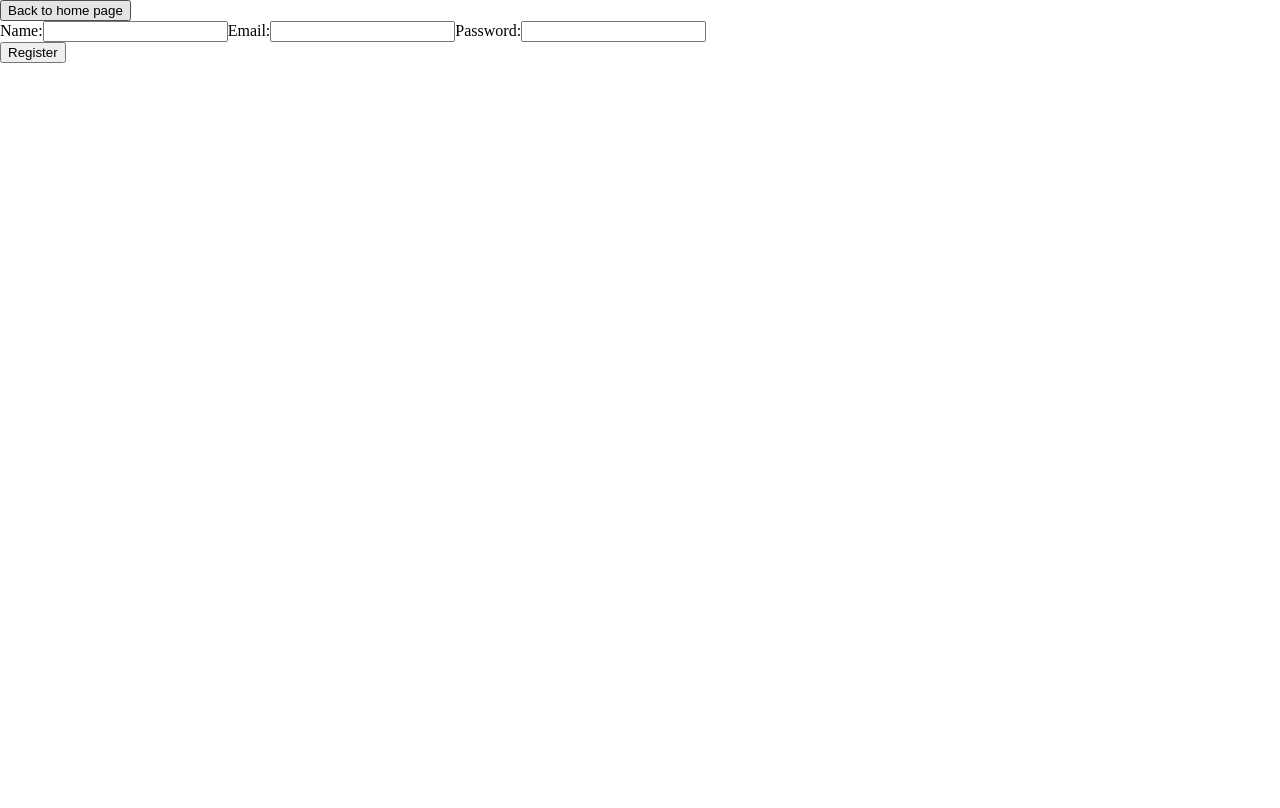
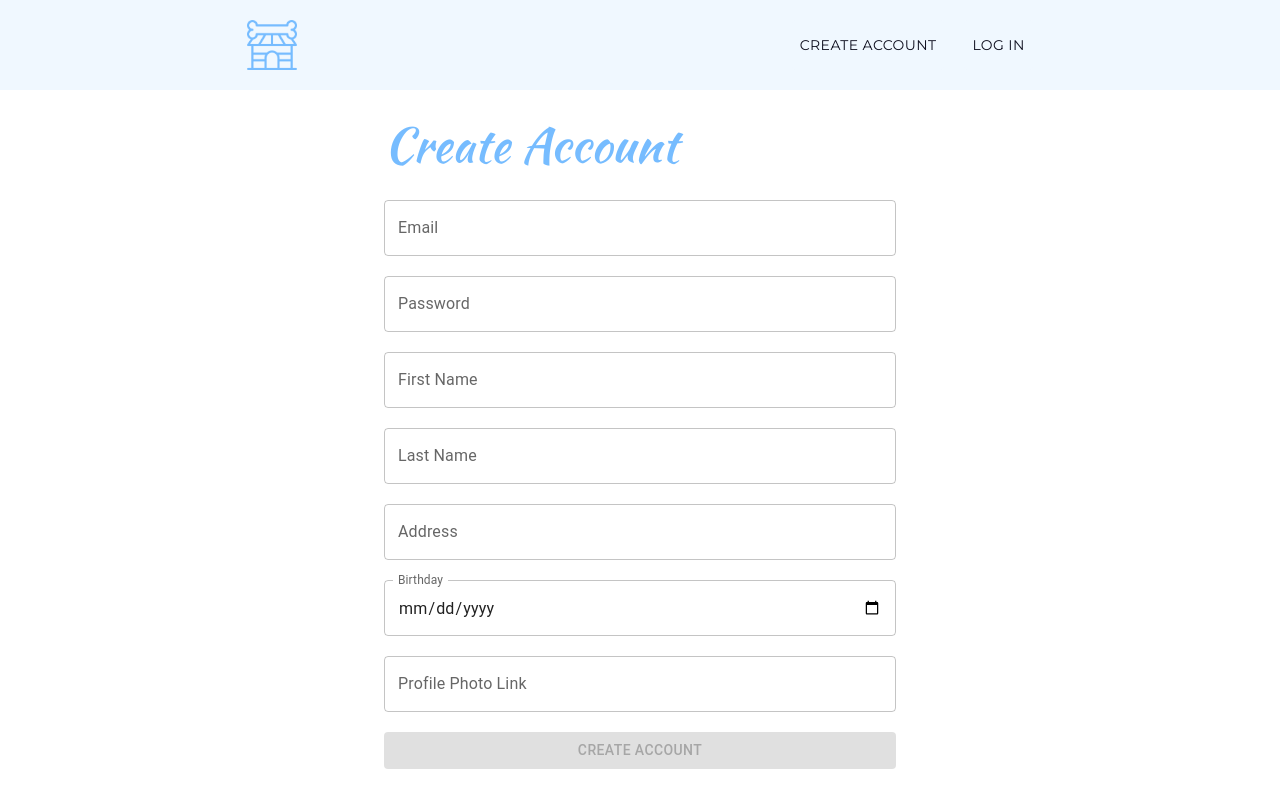
Before and after one commit to dimitar-j/PetHub, a React (Create React App) app in the folder client/: page /register in a window 1280 px wide. Shown: the top 808 px of the page. Built offline with nearby package versions, Linux system fonts and the light colour scheme.

Commit message:
add user authentication pages

```diff
--- a/client/package.json
+++ b/client/package.json
@@ -10,6 +10,7 @@
     "@testing-library/react": "^11.1.0",
     "@testing-library/user-event": "^12.1.10",
     "axios": "^0.21.4",
+    "moment": "^2.29.4",
     "react": "^17.0.1",
     "react-dom": "^17.0.1",
     "react-router-dom": "^6.4.0",
--- a/client/src/components/NavBar.js
+++ b/client/src/components/NavBar.js
@@ -37,7 +37,7 @@ const Icon = styled('img')({
 
 const NavBar = (props) => {
   const navigate = useNavigate();
-  const [loggedIn, setLoggedIn] = useState(true);
+  const [loggedIn, setLoggedIn] = useState(false);
   if (loggedIn) {
     return (
       <Container>
--- a/client/src/pages/LogIn.js
+++ b/client/src/pages/LogIn.js
@@ -1,12 +1,74 @@
-import React from 'react'
-import NavBar from '../components/NavBar'
+import React, { useState } from "react";
+import NavBar from "../components/NavBar";
+import { styled } from "@mui/system";
+import Logo from "../assets/logo.png";
+import TextField from "@mui/material/TextField";
+import Button from "@mui/material/Button";
+
+const Wrapper = styled("div")({
+  width: "100%",
+  display: "flex",
+  justifyContent: "center",
+  height: "80vh",
+  alignItems: "center",
+});
+
+const FormContainer = styled("div")({
+  display: "flex",
+  flexDirection: "column",
+  alignItems: "center",
+  gap: "25px",
+  alignItems: "center",
+});
 
 const LogIn = () => {
-    return (
-        <div>
-            <NavBar></NavBar>
-        </div>
-    )
-}
+  const [email, setEmail] = useState("");
+  const [password, setPassword] = useState("");
 
-export default LogIn
+  const handleSubmit = () => {
+    const data = {
+      email,
+      password,
+    };
+    console.log(data);
+  };
+
+  return (
+    <>
+      <NavBar></NavBar>
+      <Wrapper>
+        <FormContainer>
+          <img src={Logo} width="40%"></img>
+          <TextField
+            value={email}
+            onChange={(event) => setEmail(event.target.value)}
+            id="Email"
+            label="Email"
+            variant="outlined"
+            fullWidth
+          />
+          <TextField
+            type="password"
+            value={password}
+            onChange={(event) => setPassword(event.target.value)}
+            id="Password"
+            label="Password"
+            variant="outlined"
+            fullWidth
+          />
+          <Button
+            variant="contained"
+            disabled={email === "" || password === ""}
+            onClick={handleSubmit}
+            sx={{ color: "white" }}
+            fullWidth
+          >
+            LOG IN
+          </Button>
+        </FormContainer>
+      </Wrapper>
+    </>
+  );
+};
+
+export default LogIn;
--- a/client/src/pages/Register.js
+++ b/client/src/pages/Register.js
@@ -1,54 +1,143 @@
-import React, { useState} from 'react';
+import React, { useState } from "react";
 import { Link, useNavigate } from "react-router-dom";
+import NavBar from "../components/NavBar";
+import Axios from "axios";
+import { styled } from "@mui/system";
+import TextField from "@mui/material/TextField";
+import Button from "@mui/material/Button";
 
-import Axios from "axios";
+const Wrapper = styled("div")({
+  width: "100%",
+  display: "flex",
+  justifyContent: "center",
+});
+
+const FormContainer = styled("div")({
+  display: "flex",
+  flexDirection: "column",
+  gap: "20px",
+  width: "40%",
+  justifyContent: "space-around",
+  paddingTop: "20px",
+  paddingBottom: "50px",
+});
+
+const SubmitButton = styled(Button)({
+  color: "#FFFFFF",
+});
+
+const Title = styled("div")({
+  fontFamily: "Kaushan Script, cursive",
+  color: "#76BCFF",
+  fontSize: "48px",
+});
 
 const Register = () => {
   const navigate = useNavigate();
 
-  const [name, setName] = useState("");
   const [email, setEmail] = useState("");
   const [password, setPassword] = useState("");
+  const [firstName, setFirstName] = useState("");
+  const [lastName, setLastName] = useState("");
+  const [address, setAddress] = useState("");
+  const [birthday, setBirthday] = useState("");
+  const [pfLink, setPfLink] = useState("");
 
-  const addUser = () => {
-    Axios.post("http://localhost:3001/create-user", {
-      name: name,
+  const validForm = () => {
+    return (
+      email !== "" &&
+      password != "" &&
+      firstName != "" &&
+      lastName != "" &&
+      address != "" &&
+      birthday != "" &&
+      pfLink != ""
+    );
+  };
+
+  const handleSubmit = () => {
+    const data = {
       email: email,
       password: password,
-    }).then((res) => {
-      console.log(res);
-    });
+      firstName: firstName,
+      lastName: lastName,
+      address: address,
+      birthday: birthday,
+      pfLink: pfLink,
+    }
+    console.log(data)
+    // Axios.post("http://localhost:3001/create-user", data).then((res) => {
+    //   console.log(res);
+    // });
   };
 
   return (
-    <div className="App">
-      <button onClick={() => navigate("/")}>Back to home page</button>
-      <div className="information">
-        <label>Name:</label>
-        <input
-          type="text"
-          onChange={(event) => {
-            setName(event.target.value);
-          }}
-        />
-        <label>Email:</label>
-        <input
-          type="text"
-          onChange={(event) => {
-            setEmail(event.target.value);
-          }}
-        />
-        <label>Password:</label>
-        <input
-          type="text"
-          onChange={(event) => {
-            setPassword(event.target.value);
-          }}
-        />
-      </div>
-      <button onClick={addUser}>Register</button>
-    </div>
+    <>
+      <NavBar></NavBar>
+      <Wrapper>
+        <FormContainer>
+          <Title>Create Account</Title>
+          <TextField
+            value={email}
+            onChange={(event) => setEmail(event.target.value)}
+            id="Email"
+            label="Email"
+            variant="outlined"
+          />
+          <TextField
+            type="password"
+            value={password}
+            onChange={(event) => setPassword(event.target.value)}
+            id="Password"
+            label="Password"
+            variant="outlined"
+          />
+          <TextField
+            value={firstName}
+            onChange={(event) => setFirstName(event.target.value)}
+            id="First Name"
+            label="First Name"
+            variant="outlined"
+          />
+          <TextField
+            value={lastName}
+            onChange={(event) => setLastName(event.target.value)}
+            id="Last Name"
+            label="Last Name"
+            variant="outlined"
+          />
+          <TextField
+            value={address}
+            onChange={(event) => setAddress(event.target.value)}
+            id="Address"
+            label="Address"
+            variant="outlined"
+          />
+          <TextField
+            type="date"
+            value={birthday}
+            InputLabelProps={{
+              shrink: true,
+            }}
+            onChange={(event) => setBirthday(event.target.value)}
+            id="Birthday"
+            label="Birthday"
+            variant="outlined"
+          />
+          <TextField
+            value={pfLink}
+            onChange={(event) => setPfLink(event.target.value)}
+            id="Profile Photo Link"
+            label="Profile Photo Link"
+            variant="outlined"
+          />
+          <SubmitButton variant="contained" disabled={!validForm()} onClick={handleSubmit}>
+            CREATE ACCOUNT
+          </SubmitButton>
+        </FormContainer>
+      </Wrapper>
+    </>
   );
-}
+};
 
 export default Register;
```
Also changed, not shown: 1 other file (tests, documents, lock files or other folders).
